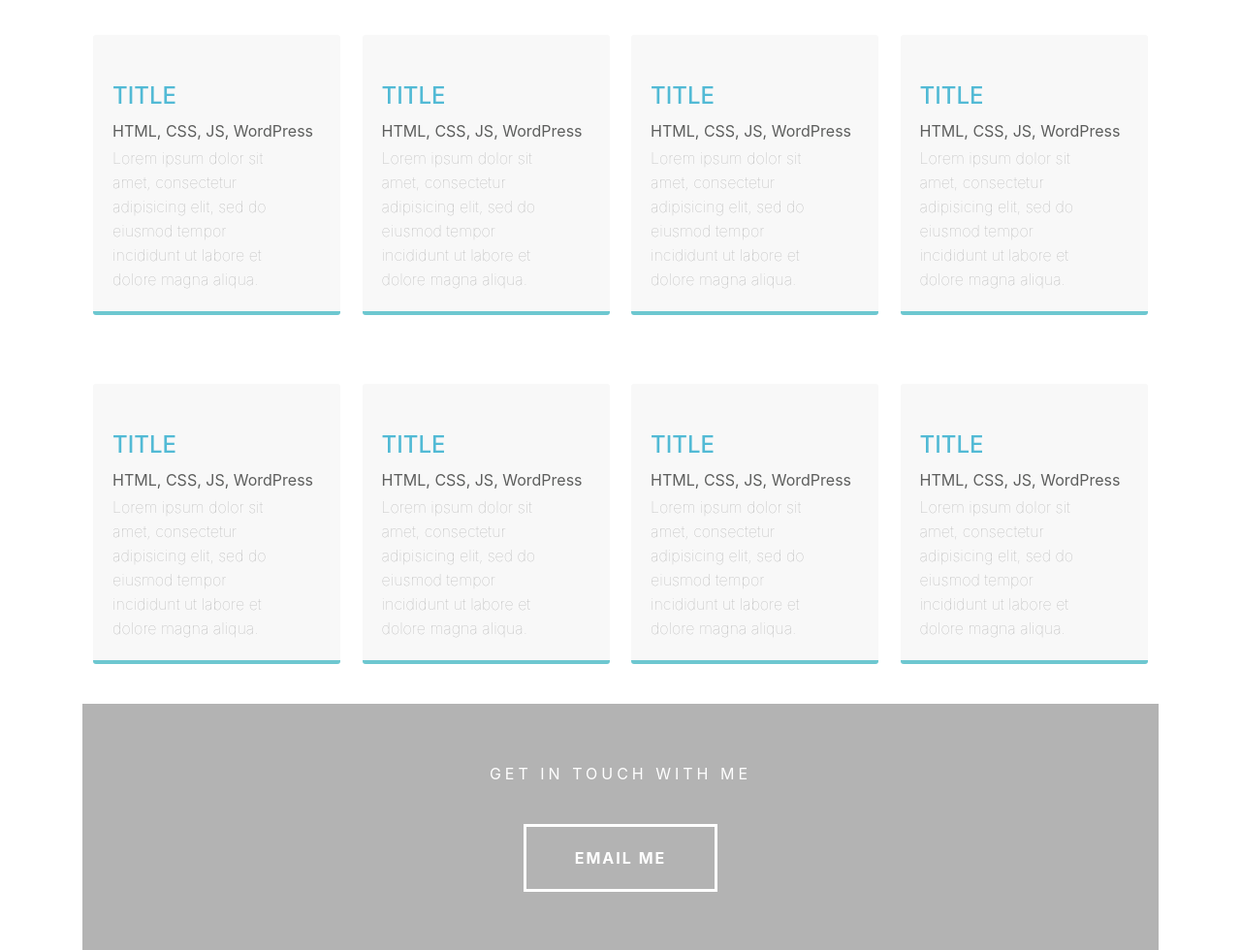
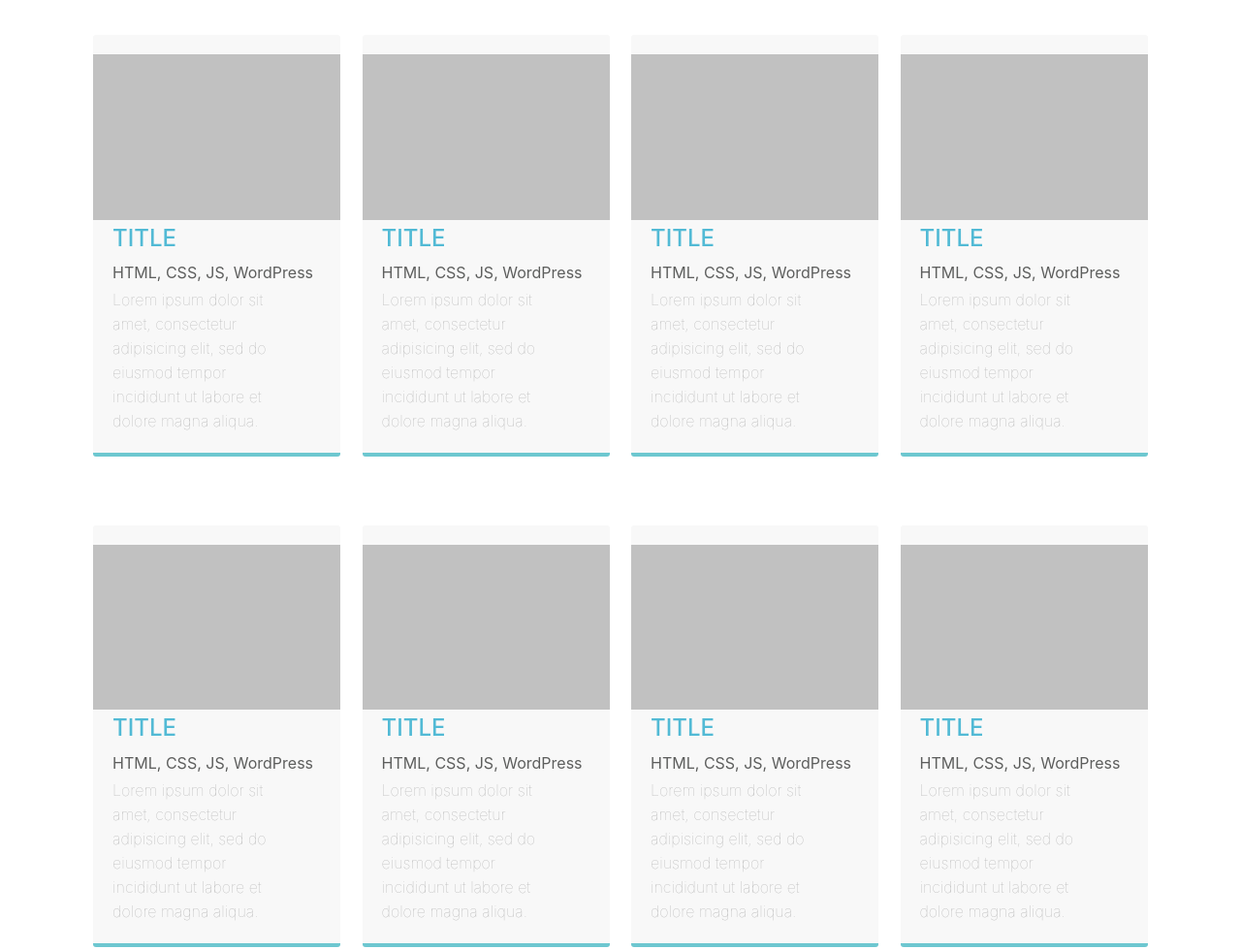
Before and after one commit to ecclesiasteskh/ecclesiasteskh.com, a plain HTML site: page index.html in a window 1280 px wide. Shown: the part 543-1523 px from the top of the page at 97% size. Drawn offline with Linux system fonts and the light colour scheme.

Commit message:
Update index.html

```diff
--- a/index.html
+++ b/index.html
@@ -19,7 +19,7 @@
   <section class="intro">
     <div class="column">
       <h3>JOHN DOE</h3>
-      <img src="Images/profile.png" alt="" class="profile"> </div>
+      <img src="profile.png" alt="" class="profile"> </div>
     <div class="column">
       <p>Lorem ipsum dolor sit amet, consectetur adipisicing elit, sed do eiusmod tempor incididunt ut labore et dolore magna aliqua. Ut enim ad minim veniam, quis nostrud exercitation ullamco laboris nisi ut aliquip ex ea commodo consequat. Duis aute irure dolor in reprehenderit in voluptate velit esse cillum dolore eu fugiat nulla </p>
       <p>Lorem ipsum dolor sit amet, consectetur adipisicing elit, sed do eiusmod tempor incididunt ut labore et dolore magna aliqua. Ut enim ad minim veniam, quis nostrud exercitation ullamco laboris nisi ut aliquip ex ea commodo consequat. Duis aute irure dolor in reprehenderit in voluptate velit esse cillum dolore eu fugiat nulla</p>
@@ -27,44 +27,44 @@
   </section>
   <!-- Stats Gallery Section -->
   <div class="gallery">
-    <div class="thumbnail"> <a href="#"><img src="Images/bkg_06.jpg" alt="" width="2000" class="cards"/></a>
+    <div class="thumbnail"> <a href="#"><img src="bkg_06.jpg" alt="" width="2000" class="cards"/></a>
       <h4>TITLE</h4>
       <p class="tag">HTML, CSS, JS, WordPress</p>
       <p class="text_column">Lorem ipsum dolor sit amet, consectetur adipisicing elit, sed do eiusmod tempor incididunt ut labore et dolore magna aliqua.</p>
     </div>
-    <div class="thumbnail"> <a href="#"><img src="Images/bkg_06.jpg" alt="" width="2000" class="cards"/></a>
+    <div class="thumbnail"> <a href="#"><img src="bkg_06.jpg" alt="" width="2000" class="cards"/></a>
       <h4>TITLE</h4>
       <p class="tag">HTML, CSS, JS, WordPress</p>
       <p class="text_column">Lorem ipsum dolor sit amet, consectetur adipisicing elit, sed do eiusmod tempor incididunt ut labore et dolore magna aliqua.</p>
     </div>
-    <div class="thumbnail"> <a href="#"><img src="Images/bkg_06.jpg" alt="" width="2000" class="cards"/></a>
+    <div class="thumbnail"> <a href="#"><img src="bkg_06.jpg" alt="" width="2000" class="cards"/></a>
       <h4>TITLE</h4>
       <p class="tag">HTML, CSS, JS, WordPress</p>
       <p class="text_column">Lorem ipsum dolor sit amet, consectetur adipisicing elit, sed do eiusmod tempor incididunt ut labore et dolore magna aliqua.</p>
     </div>
-    <div class="thumbnail"> <a href="#"><img src="Images/bkg_06.jpg" alt="" width="2000" class="cards"/></a>
+    <div class="thumbnail"> <a href="#"><img src="bkg_06.jpg" alt="" width="2000" class="cards"/></a>
       <h4>TITLE</h4>
       <p class="tag">HTML, CSS, JS, WordPress</p>
       <p class="text_column">Lorem ipsum dolor sit amet, consectetur adipisicing elit, sed do eiusmod tempor incididunt ut labore et dolore magna aliqua.</p>
     </div>
   </div>
   <div class="gallery">
-    <div class="thumbnail"> <a href="#"><img src="Images/bkg_06.jpg" alt="" width="2000" class="cards"/></a>
+    <div class="thumbnail"> <a href="#"><img src="bkg_06.jpg" alt="" width="2000" class="cards"/></a>
       <h4>TITLE</h4>
       <p class="tag">HTML, CSS, JS, WordPress</p>
       <p class="text_column">Lorem ipsum dolor sit amet, consectetur adipisicing elit, sed do eiusmod tempor incididunt ut labore et dolore magna aliqua.</p>
     </div>
-    <div class="thumbnail"> <a href="#"><img src="Images/bkg_06.jpg" alt="" width="2000" class="cards"/></a>
+    <div class="thumbnail"> <a href="#"><img src="bkg_06.jpg" alt="" width="2000" class="cards"/></a>
       <h4>TITLE</h4>
       <p class="tag">HTML, CSS, JS, WordPress</p>
       <p class="text_column">Lorem ipsum dolor sit amet, consectetur adipisicing elit, sed do eiusmod tempor incididunt ut labore et dolore magna aliqua.</p>
     </div>
-    <div class="thumbnail"> <a href="#"><img src="Images/bkg_06.jpg" alt="" width="2000" class="cards"/></a>
+    <div class="thumbnail"> <a href="#"><img src="bkg_06.jpg" alt="" width="2000" class="cards"/></a>
       <h4>TITLE</h4>
       <p class="tag">HTML, CSS, JS, WordPress</p>
       <p class="text_column">Lorem ipsum dolor sit amet, consectetur adipisicing elit, sed do eiusmod tempor incididunt ut labore et dolore magna aliqua.</p>
     </div>
-    <div class="thumbnail"> <a href="#"><img src="Images/bkg_06.jpg" alt="" width="2000" class="cards"/></a>
+    <div class="thumbnail"> <a href="#"><img src="bkg_06.jpg" alt="" width="2000" class="cards"/></a>
       <h4>TITLE</h4>
       <p class="tag">HTML, CSS, JS, WordPress</p>
       <p class="text_column">Lorem ipsum dolor sit amet, consectetur adipisicing elit, sed do eiusmod tempor incididunt ut labore et dolore magna aliqua.</p>
```
